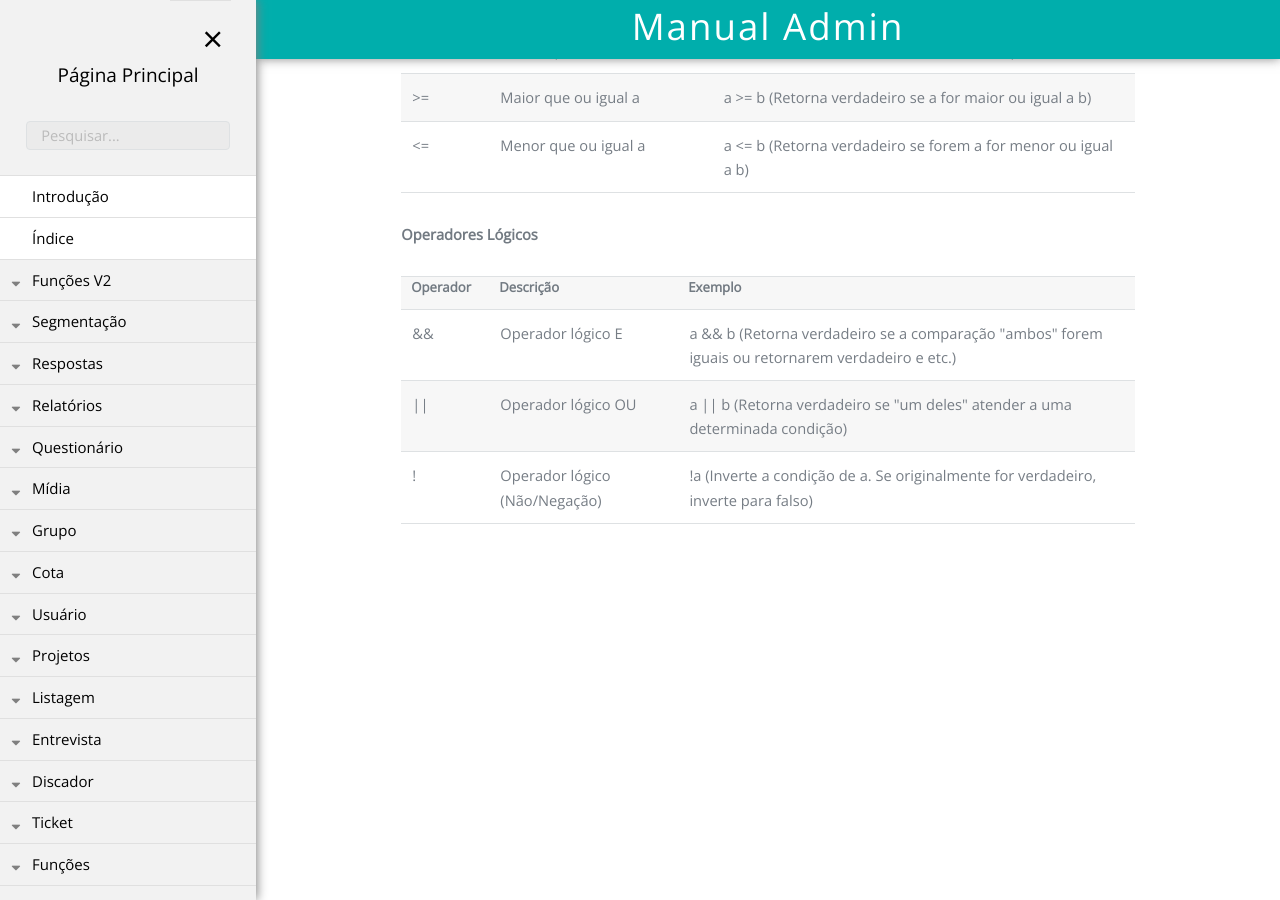
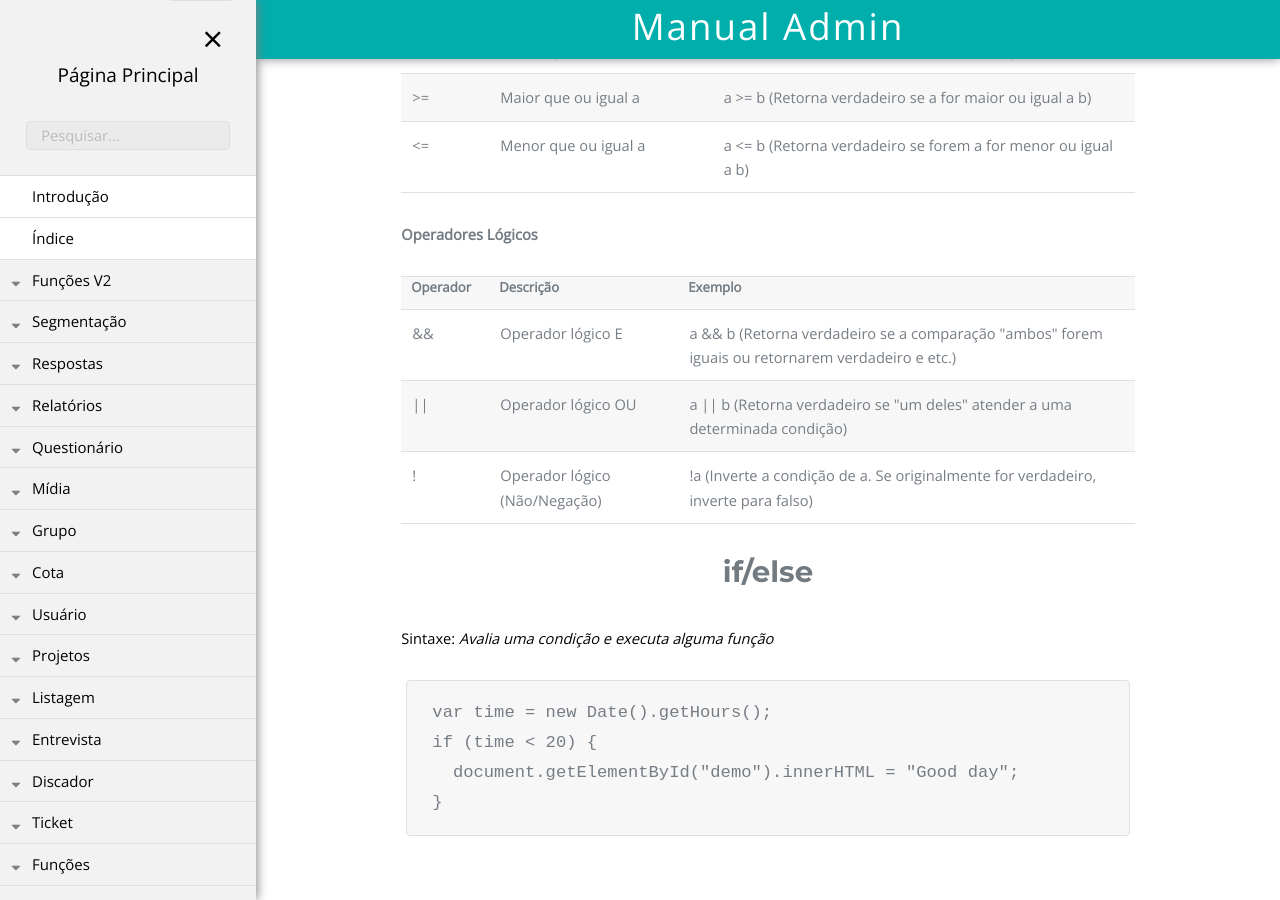
Before and after one commit to rogerio-figueiredo-hsr/hsrtechonline.github.io, a Jekyll site: the page built from _posts/2019-04-02-sintaxe-javascript.md, in a window 1280 px wide and 900 px high, scrolled down 1682 px. Built offline with Jekyll 4.4.1, drawn with Linux system fonts in a browser that asks for light colours.

Commit message:
Update 2019-04-02-sintaxe-javascript.md

```diff
--- a/_posts/2019-04-02-sintaxe-javascript.md
+++ b/_posts/2019-04-02-sintaxe-javascript.md
@@ -173,3 +173,15 @@ Resultado:  z = 11</code>
     </tr>
   </tbody>
 </table>
+
+# if/else
+
+Sintaxe:
+*Avalia uma condição e executa alguma função*
+
+<pre>
+<code>var time = new Date().getHours();
+if (time < 20) {
+  document.getElementById("demo").innerHTML = "Good day";
+}</code>
+</pre>
```
